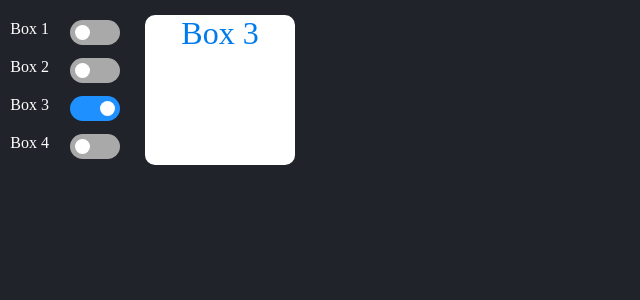
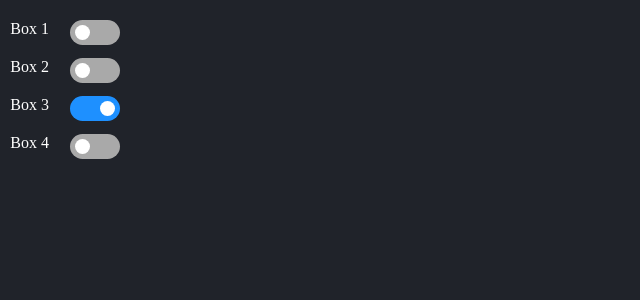
Before and after one commit to MahdiSohaily/MahdiSohaily.github.io, a React (Create React App) app: page / in a window 1280 px wide. Shown: the top 300 px of the page, without its empty margins (0-640 px from the left). Built offline with nearby package versions, Linux system fonts and the light colour scheme.

Commit message:
Add Boxes Component

```diff
--- a/src/components/main.jsx
+++ b/src/components/main.jsx
@@ -1,8 +1,6 @@
 import React, { Component } from 'react';
 import '../App.css';
 import Aside from './Aside';
-import Box from './Box';
-import Toggle from './Toggle';
 
 export default class Main extends Component {
   state = {
@@ -33,11 +31,6 @@ export default class Main extends Component {
     return (
       <>
         <Aside items={this.state.toggle} toggler={this.toggler} />
-        <div className="box-wrapper">
-          {this.state.toggle.map(
-            (item) => item.checked && <Box key={item.id} title={item.title} />
-          )}
-        </div>
       </>
     );
   }
```
Also changed, not shown: src/components/Boxes.jsx (added, +14 -0 lines).
